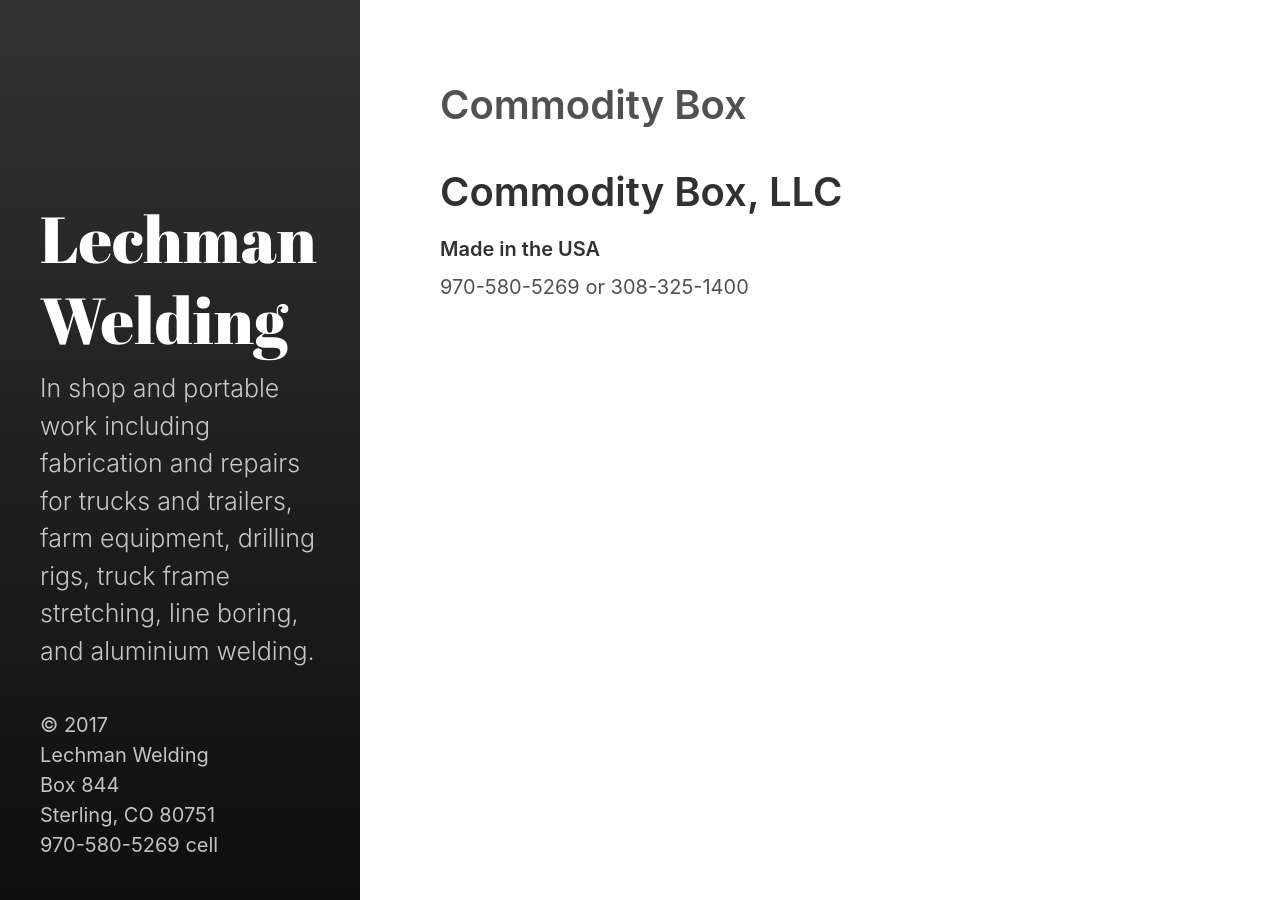
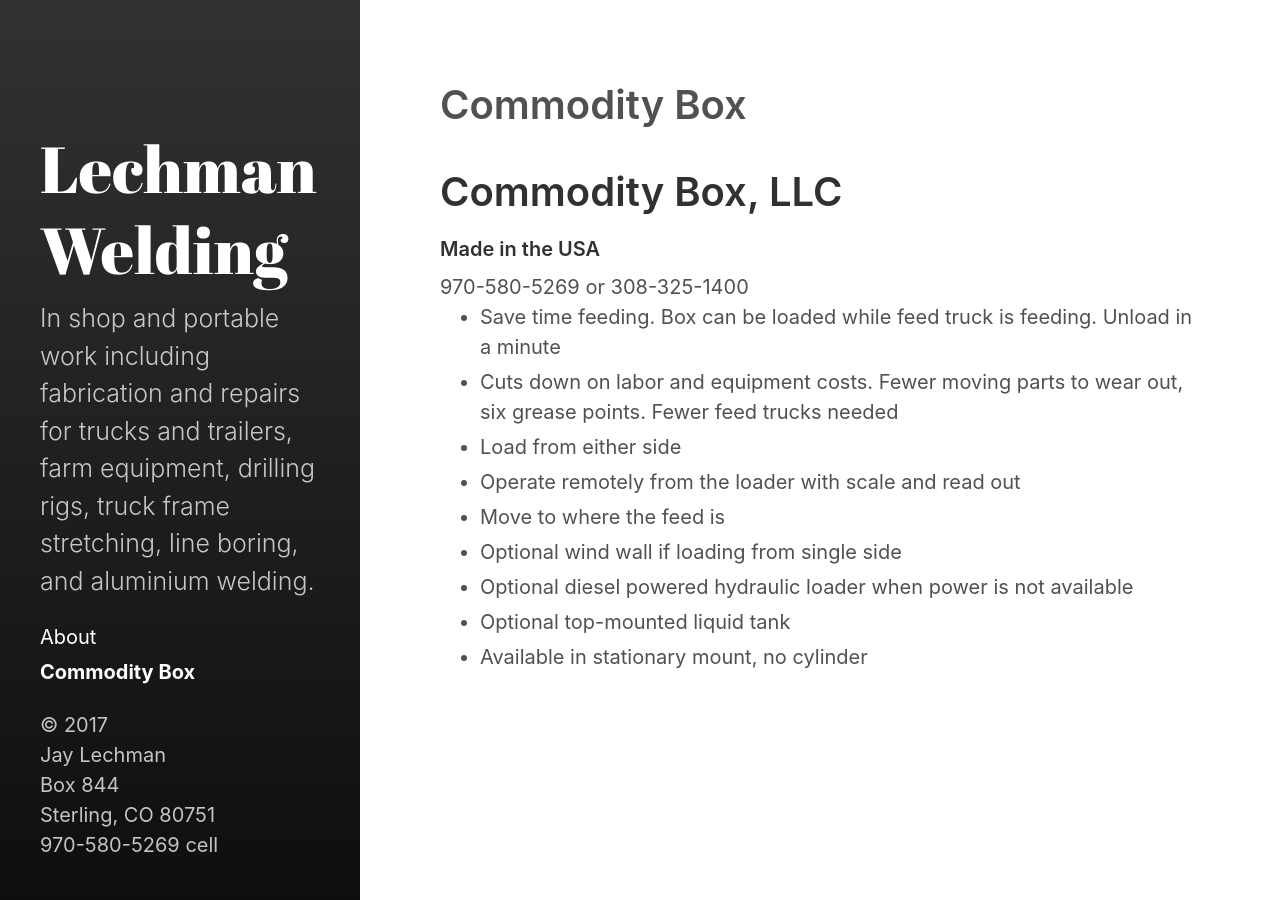
Before and after one commit to aubreyipsum/lechmanwelding, a Jekyll site: the page built from commodity-box.html, in a window 1280 px wide. Built offline with Jekyll 4.4.1, drawn with Linux system fonts in a browser that asks for light colours.

Commit message:
more building

```diff
--- a/_includes/copyright.html
+++ b/_includes/copyright.html
@@ -1,6 +1,6 @@
 <p>
   &copy; {{ site.time | date: '%Y' }}<br />
-  Lechman Welding<br />
+  Jay Lechman<br />
   Box 844<br />
   Sterling, CO 80751<br />
   <tel>970-580-5269</tel> cell
--- a/about.html
+++ b/about.html
@@ -2,4 +2,7 @@
 layout: page
 title: About
 permalink: /about/
+sidebar_link: true
 ---
+
+<h1>About Lechman Welding</h1>
--- a/commodity-box.html
+++ b/commodity-box.html
@@ -2,9 +2,23 @@
 layout: page
 title: Commodity Box
 permalink: /commodity-box/
+sidebar_link: true
 ---
 
 <h1>Commodity Box, LLC</h1>
 <h4>Made in the USA</h4>
 
 <tel>970-580-5269</tel> or <tel>308-325-1400</tel>
+<ul>
+  <li>Save time feeding. Box can be loaded while feed truck is feeding. Unload
+    in a minute</li>
+    <li>Cuts down on labor and equipment costs. Fewer moving parts to wear out,
+      six grease points. Fewer feed trucks needed</li>
+      <li>Load from either side</li>
+      <li>Operate remotely from the loader with scale and read out</li>
+      <li>Move to where the feed is</li>
+      <li>Optional wind wall if loading from single side</li>
+      <li>Optional diesel powered hydraulic loader when power is not available</li>
+      <li>Optional top-mounted liquid tank</li>
+      <li>Available in stationary mount, no cylinder</li>
+    </ul>
```
